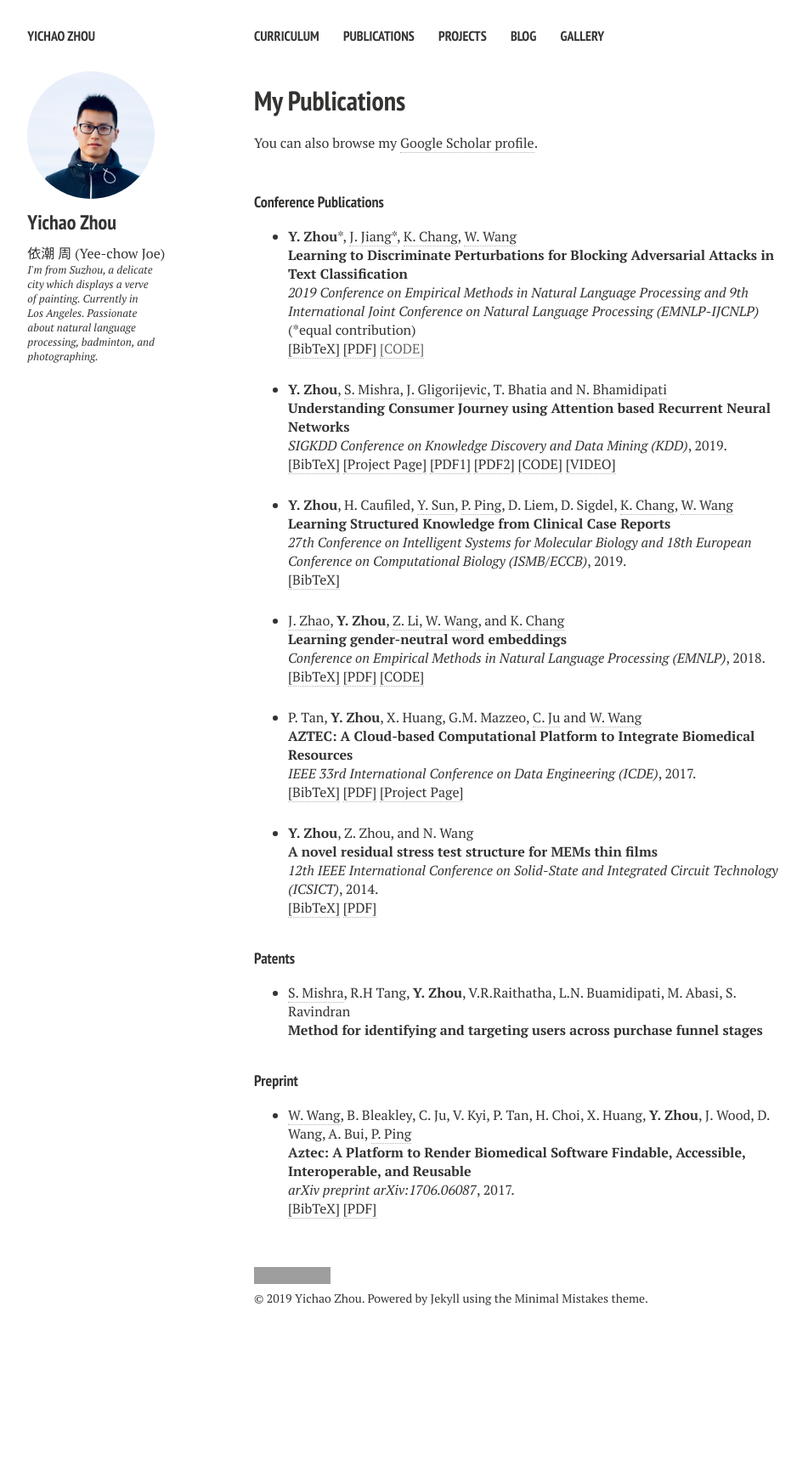
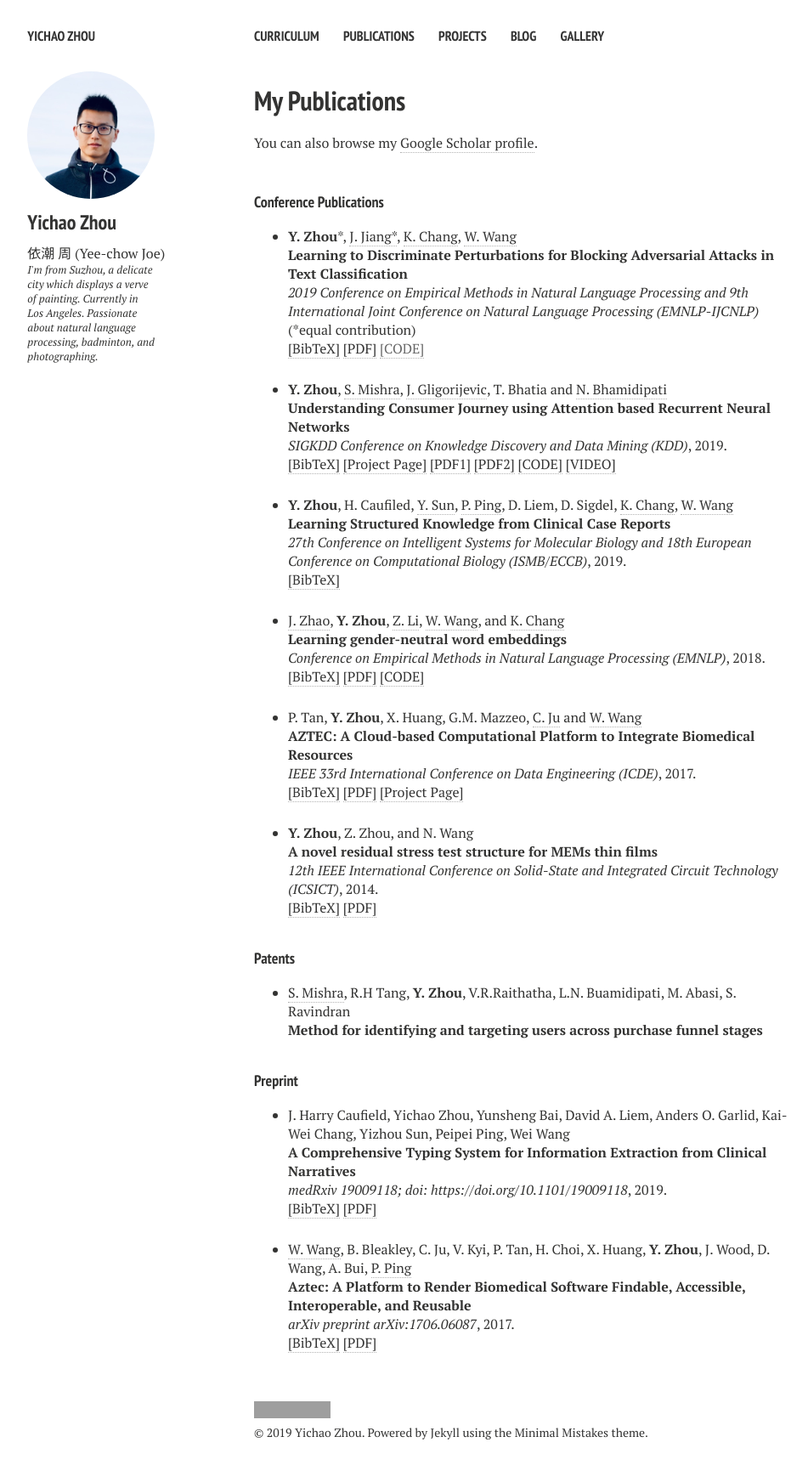
Before and after one commit to yz-joey/yz-joey.github.io, a Jekyll site: the page built from publications.md, in a window 1280 px wide. Shown: the whole page at 85% size, without its empty margins (21-972 px from the left). Built offline with Jekyll 4.4.1, drawn with Linux system fonts in a browser that asks for light colours; nearby versions of some CDN libraries; before the commit the page ends 1586 px from its top, so only the background shows below that; grey boxes are pictures that could not be loaded.

Commit message:
med dataset

```diff
--- a/_layouts/publications.html
+++ b/_layouts/publications.html
@@ -264,6 +264,33 @@ R.H Tang, <b>Y. Zhou</b>, V.R.Raithatha, L.N. Buamidipati, M. Abasi, S. Ravindra
 <!-- Generated from JabRef by PubList by Truong Nghiem at 10:08 on 2017.01.16. -->
 <ul class="biblist">
 
+
+<!-- Item: Caufield19009118 -->
+<li ><p>
+J. Harry Caufield, Yichao Zhou, Yunsheng Bai, David A. Liem, Anders O. Garlid, Kai-Wei Chang, Yizhou Sun, Peipei Ping, Wei Wang
+<br><b>A Comprehensive Typing System for Information Extraction from Clinical Narratives</b><br>
+<i>medRxiv 19009118; doi: https://doi.org/10.1101/19009118</i>,
+2019.
+<br />
+<a href="javascript:toggleBibtex('Caufield19009118')">[BibTeX]</a>
+<a href="https://www.medrxiv.org/content/medrxiv/early/2019/10/22/19009118.full.pdf" target="_blank">[PDF]</a>
+</p>
+<div id="bib_Caufield19009118" class="bibtex noshow">
+<pre>
+@article {Caufield19009118,
+  author = {Caufield, J. Harry and Zhou, Yichao and Bai, Yunsheng and Liem, David A. and Garlid, Anders O. and Chang, Kai-Wei and Sun, Yizhou and Ping, Peipei and Wang, Wei},
+  title = {A Comprehensive Typing System for Information Extraction from Clinical Narratives},
+  elocation-id = {19009118},
+  year = {2019},
+  doi = {10.1101/19009118},
+  publisher = {Cold Spring Harbor Laboratory Press}
+  journal = {medRxiv}
+}
+</pre>
+</div>
+</li>
+
+
 <!-- Item: wang2017aztec -->
 <li ><p>
 <a href="http://web.cs.ucla.edu/~weiwang/" target="_blank">W. Wang</a>, B. Bleakley, C. Ju, V. Kyi, P. Tan, H. Choi, X. Huang, <b>Y. Zhou</b>, J. Wood, D. Wang, A. Bui, <a href="https://www.physiology.ucla.edu/faculty/ping.html" target="_blank">P. Ping</a>
```
Also changed, not shown: index.md (+3 -0 lines).
